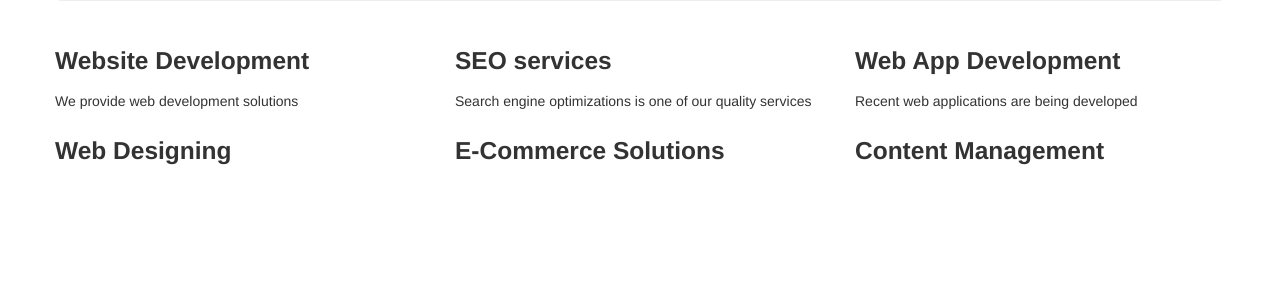
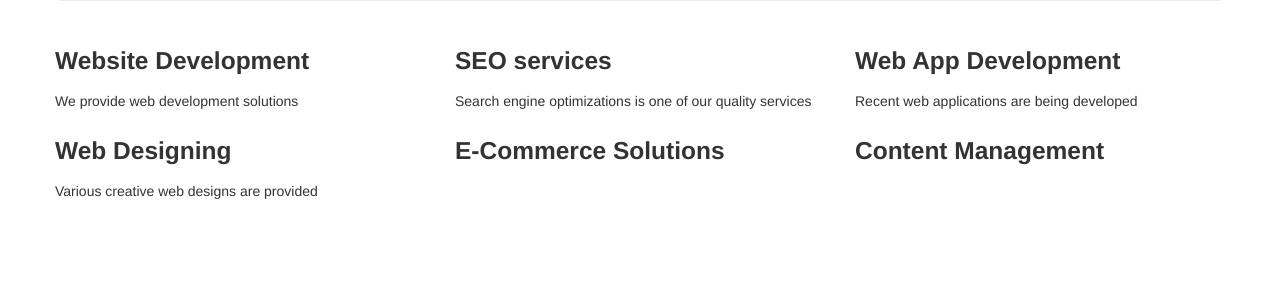
Before and after one commit to prowebtechies/prowebtechies, a CakePHP app: the page made by app/View/Pages/index.ctp in a window 1280 px wide. Shown: the part 329-614 px from the top of the page. Run offline with PHP 8.4 and a stand-in for CakePHP, Linux system fonts and the light colour scheme; the template is opened without the code that fills it, so the values that code supplies are empty; some libraries are stand-ins or nearby versions.

Commit message:
web designing added -->. By Nir

```diff
--- a/app/View/Pages/index.ctp
+++ b/app/View/Pages/index.ctp
@@ -20,6 +20,7 @@
 <div class="row">
 	<div class="span4">
 		<h3>Web Designing</h3>
+		<p>Various creative web designs are provided</p>
 	</div>
 	<div class="span4">
 		<h3>E-Commerce Solutions</h3>
```
